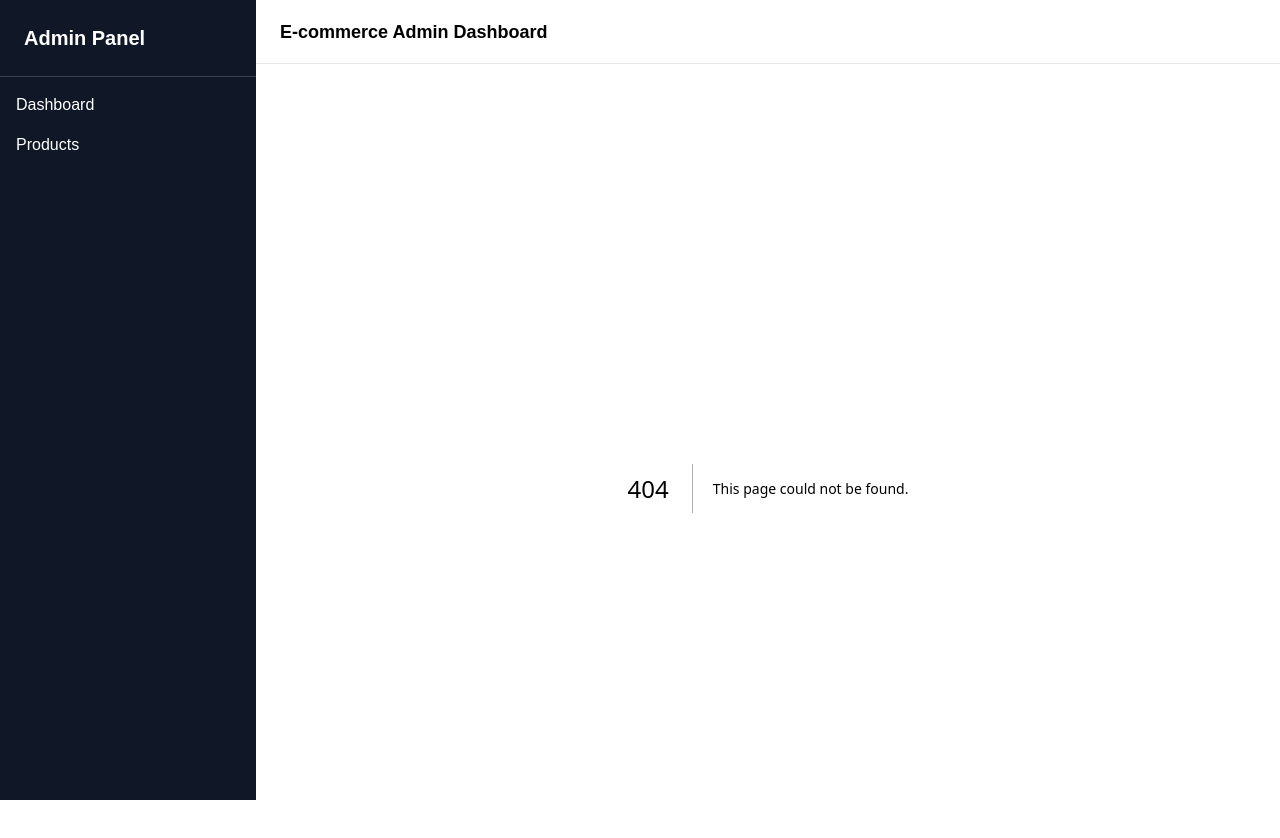
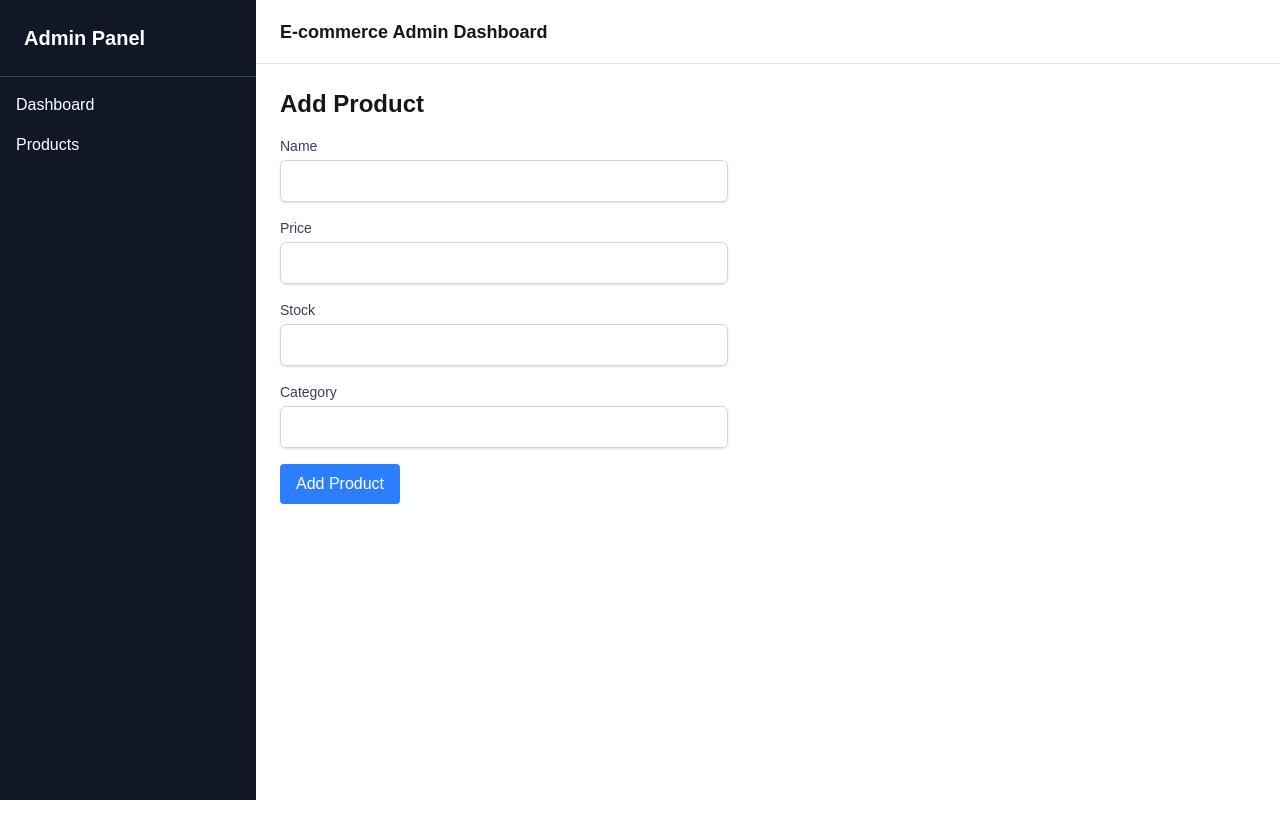
Before and after one commit to krish-2325/ecommerce-admin-dashboard, a Next.js app: page /products/new in a window 1280 px wide. Before the commit this address had no page. Shown: the top 838 px of the page. After the commit the page ends 800 px from the top, so only its background shows below. Built offline with nearby package versions, Linux system fonts and the light colour scheme.

Commit message:
Add button added

```diff
--- /dev/null
+++ b/app/products/new/page.tsx
@@ -0,0 +1,86 @@
+"use client";
+import { useState } from "react";
+import { useRouter } from "next/navigation";
+export default function NewProductPage() {
+const router=useRouter();
+const [form,setform]=useState({
+    name:"",
+    price:"",
+    stock:"",
+    category:""
+});
+function handleChange(e:React.ChangeEvent<HTMLInputElement>)
+{
+    setform({...form,[e.target.name]:e.target.value});
+}
+async function handleSubmit(e:React.FormEvent)
+{
+    e.preventDefault();
+    await fetch("/api/products",{
+        method:"POST",
+        headers:{"Content-Type":"application/json"},
+        body:JSON.stringify({
+            name:form.name,
+            price:Number(form.price),
+            stock:Number(form.stock),
+            category:form.category
+        }),
+    });
+    router.push("/products");
+    router.refresh();
+}
+return (
+    <div className="max-w-md">
+        <h1 className="text-2xl font-bold mb-4">Add Product</h1>
+        <form onSubmit={handleSubmit} className="space-y-4">
+            <div>
+                <label htmlFor="name" className="block text-sm font-medium text-gray-700">Name</label>
+                <input
+                    type="text"
+                    id="name"
+                    name="name"
+                    value={form.name}
+                    onChange={handleChange}
+                    className="mt-1 block w-full border border-gray-300 rounded-md shadow-sm p-2"
+                />
+            </div>
+            <div>
+                <label htmlFor="price" className="block text-sm font-medium text-gray-700">Price</label>
+                <input
+                    type="number"
+                    id="price"
+                    name="price"
+                    value={form.price}
+                    onChange={handleChange}
+                    className="mt-1 block w-full border border-gray-300 rounded-md shadow-sm p-2"
+                />
+            </div>
+            <div>
+                <label htmlFor="stock" className="block text-sm font-medium text-gray-700">Stock</label>
+                <input
+                    type="number"
+                    id="stock"
+                    name="stock"
+                    value={form.stock}
+                    onChange={handleChange}
+                    className="mt-1 block w-full border border-gray-300 rounded-md shadow-sm p-2"
+                />
+            </div>
+            <div>
+                <label htmlFor="category" className="block text-sm font-medium text-gray-700">Category</label>
+                <input
+                    type="text"
+                    id="category"
+                    name="category"
+                    value={form.category}
+                    onChange={handleChange}
+                    className="mt-1 block w-full border border-gray-300 rounded-md shadow-sm p-2"
+                />
+            </div>
+            <button type="submit" className="bg-blue-500 hover:bg-blue-600 text-white py-2 px-4 rounded">
+                Add Product
+            </button>
+        </form>
+    </div>
+);
+}
--- a/app/products/page.tsx
+++ b/app/products/page.tsx
@@ -1,6 +1,7 @@
 import ProductTable from "@/components/producttable";
 import { Product } from "@/models/product";
 import { connectDB } from "@/lib/db";
+import Link from "next/link";
 export default async function ProductsPage() {
   await connectDB();
   const products = await Product.find().lean();
@@ -10,6 +11,12 @@ export default async function ProductsPage() {
       <p className="mb-2 text-gray-600">
         Total Products: {products.length}
       </p>
+      <Link
+        href="/products/new"
+        className="inline-block mb-4 bg-blue-500 hover:bg-blue-600 text-white py-2 px-4 rounded"
+      >
+        + Add Product
+      </Link>
       <ProductTable products={products} />
     </div>
   );
```
